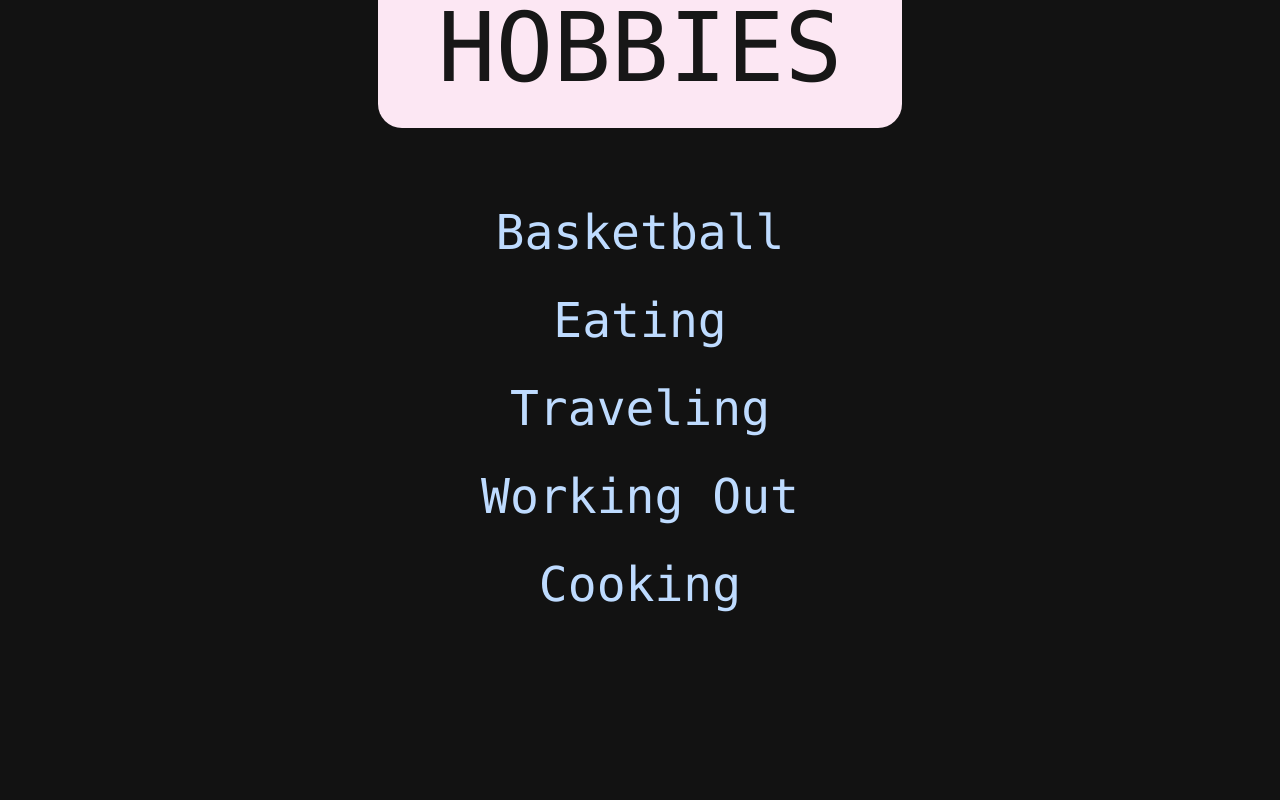
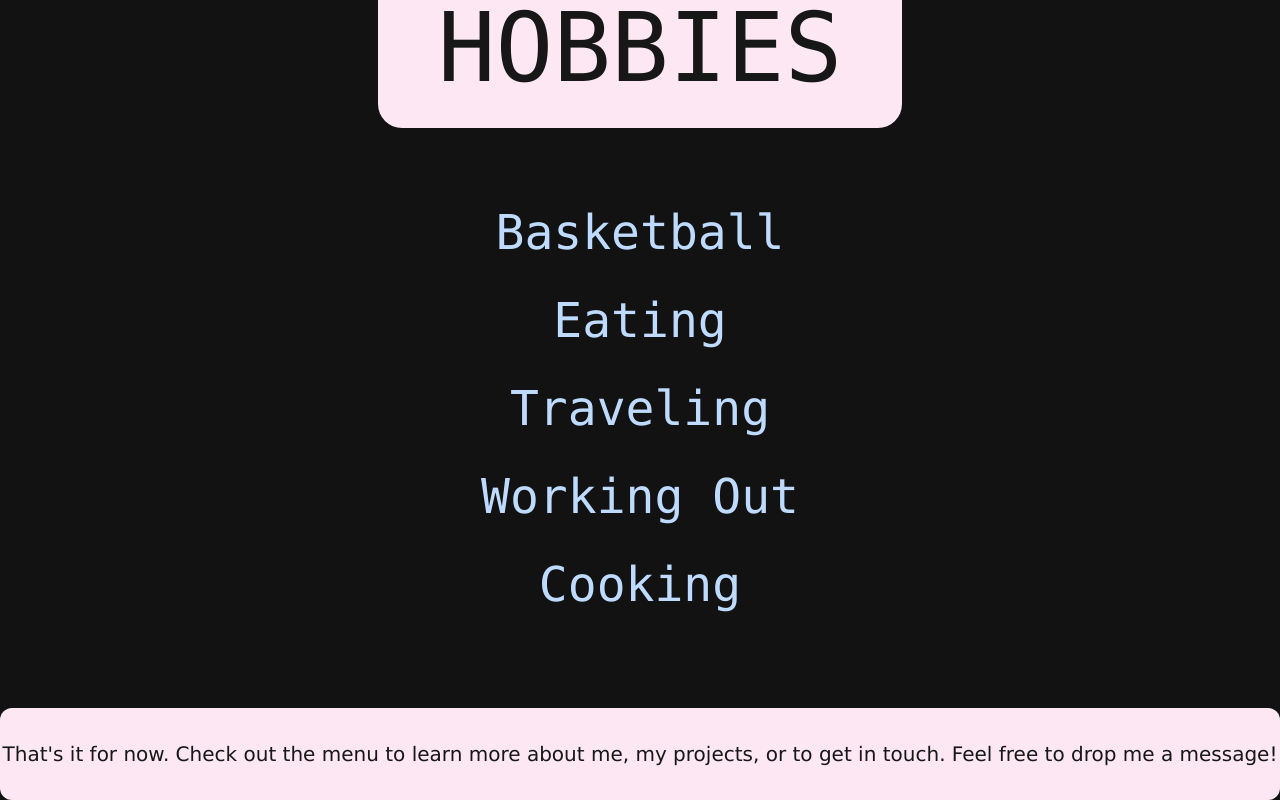
Before and after one commit to navil2468/NavilTalukdar, a React (Vite) app in the folder Personal_Website/: page / in a window 1280 px wide. Shown: the part 1540-2340 px from the top of the page. Before the commit the page ends 2248 px from the top, so only its background shows below. Built offline with nearby package versions, Linux system fonts and the light colour scheme.

Commit message:
project complete

```diff
--- a/Personal_Website/package.json
+++ b/Personal_Website/package.json
@@ -11,6 +11,7 @@
   },
   "dependencies": {
     "@tailwindcss/vite": "^4.1.11",
+    "aos": "^2.3.4",
     "hamburger-react": "^2.5.2",
     "react": "^19.1.1",
     "react-dom": "^19.1.1",
--- a/Personal_Website/src/App.jsx
+++ b/Personal_Website/src/App.jsx
@@ -1,17 +1,26 @@
-import React from 'react'
+import React, { useEffect } from 'react'
 import Navbar from './Components/Navbar'
 import HeroSection from './Components/Herosection'
 import Aboutme from './Components/Aboutme'
 import Hobbies from './Components/Hobbies'
+import Ending from './Components/Ending'
+import aos from 'aos'
+import "aos/dist/aos.css";
 
 
 function App() {
+
+  useEffect(() => {
+    aos.init({duration: 1200, once: true})
+  }, []);
+
   return (
     <div>
       <Navbar />
       <HeroSection />
       <Aboutme />
       <Hobbies />
+      <Ending />
     </div>
   )
 }
--- a/Personal_Website/src/Components/Aboutme.jsx
+++ b/Personal_Website/src/Components/Aboutme.jsx
@@ -2,16 +2,15 @@ import React from 'react'
 
 function Aboutme() {
   return (
-  <div className='mt-55 relative container mx-auto font-mono mb-30 flex flex-col items-center sm:flex-row sm:justify-center sm:items-center'>
+  <div data-aos='fade-up' className='mt-55 relative container mx-auto font-mono mb-30 flex flex-col items-center sm:flex-row sm:justify-center sm:items-center'>
     <div className='bg-pink-100 py-5 text-neutral-900 text-center rounded-4xl px-15 inline-block mb-10 sm:mb-0'>
       <h1 className='text-8xl lg:text-9xl'>WHO</h1>
       <h1 className='text-8xl lg:text-9xl'>AM</h1>
       <h1 className='text-8xl lg:text-9xl'>I<span className='text-red-600'>?</span>
       </h1>
     </div>
-
     <div className='text-center flex items-center sm:pt-0 text-blue-200 lg:w-150 sm:w-115'>
-      <ul className='px-10 lg:space-y-8 lg:text-end sm:text-end text-center space-y-10 lg:text-4xl text-3xl'>
+      <ul className='px-10 space-y-8 lg:text-end sm:text-end text-center lg:text-4xl text-3xl'>
         <li>Columbia University Sophomore</li>
         <li>CS Major</li>
         <li>Lifelong Puzzle Solver</li>
--- /dev/null
+++ b/Personal_Website/src/Components/Ending.jsx
@@ -0,0 +1,11 @@
+import React from 'react'
+
+function Ending() {
+  return (
+    <div data-aos='fade-up' className='w-screen py-8 flex justify-center text-center text-neutral-900 bg-pink-100 rounded-xl'>
+        <h1 className='text-xl'>That's it for now. Check out the menu to learn more about me, my projects, or to get in touch. Feel free to drop me a message! </h1>
+    </div>
+  )
+}
+
+export default Ending
--- a/Personal_Website/src/Components/Herosection.jsx
+++ b/Personal_Website/src/Components/Herosection.jsx
@@ -3,7 +3,7 @@ import profile from '../assets/ProfilePic.JPG'
 
 function HeroSection() {
   return (
-    <div className=' mx-10 mt-10 lg:flex relative lg:justify-center font-mono items-center' >
+    <div data-aos='fade-up' className=' mx-10 mt-10 lg:flex relative lg:justify-center font-mono items-center' >
         <div className='lg:space-y-3 text-blue-100 text-center'>
             <h1 className='text-9xl tracking-tighter'>THIS</h1>
             <h1 className='text-9xl tracking-tighter'>IS ME</h1>
--- a/Personal_Website/src/Components/Hobbies.jsx
+++ b/Personal_Website/src/Components/Hobbies.jsx
@@ -2,7 +2,7 @@ import React from 'react'
 
 function Hobbies() {
   return (
-    <div className='flex-col justify-center text-center font-mono mt-55 mb-25'>
+    <div data-aos='fade-up' className='flex-col justify-center text-center font-mono mt-55 mb-25'>
       <div className='bg-pink-100 text-neutral-900 rounded-3xl mx-auto inline-block lg:px-15 sm:px-10 px-5 py-8'>
         <h1 className='lg:text-8xl sm:text-7xl text-6xl'>HOBBIES</h1>
       </div>
--- a/Personal_Website/src/Components/Navbar.jsx
+++ b/Personal_Website/src/Components/Navbar.jsx
@@ -13,7 +13,7 @@ function Navbar() {
       <div>
         <Hamburger toggled={open} toggle={setOpen}/>
         {open &&
-        <div className='text-neutral-800 fixed top-0 left-0 z-50 bg-pink-100 h-screen w-screen space-y-18'>
+        <div data-aos='fade-up' className='text-neutral-800 fixed top-0 left-0 z-50 bg-pink-100 h-screen w-screen space-y-18'>
           <div className='absolute top-3 right-7'>
             <Hamburger size={35} toggled={open} toggle={setOpen} />
           </div>
--- a/Personal_Website/src/Contact.jsx
+++ b/Personal_Website/src/Contact.jsx
@@ -1,10 +1,9 @@
 import React from 'react'
 import Navbar from './Components/Navbar'
-import { Link } from 'react-router-dom';
 
 function Contact() {
   return (
-    <div>
+    <div >
       <Navbar />
       <div className='flex-col justify-center text-center font-mono mt-10'>
         <div className='bg-pink-100 text-neutral-900 rounded-3xl mx-auto inline-block lg:px-15 sm:px-10 px-5 py-8'>
```
Also changed, not shown: 1 other file (tests, documents, lock files or other folders).
